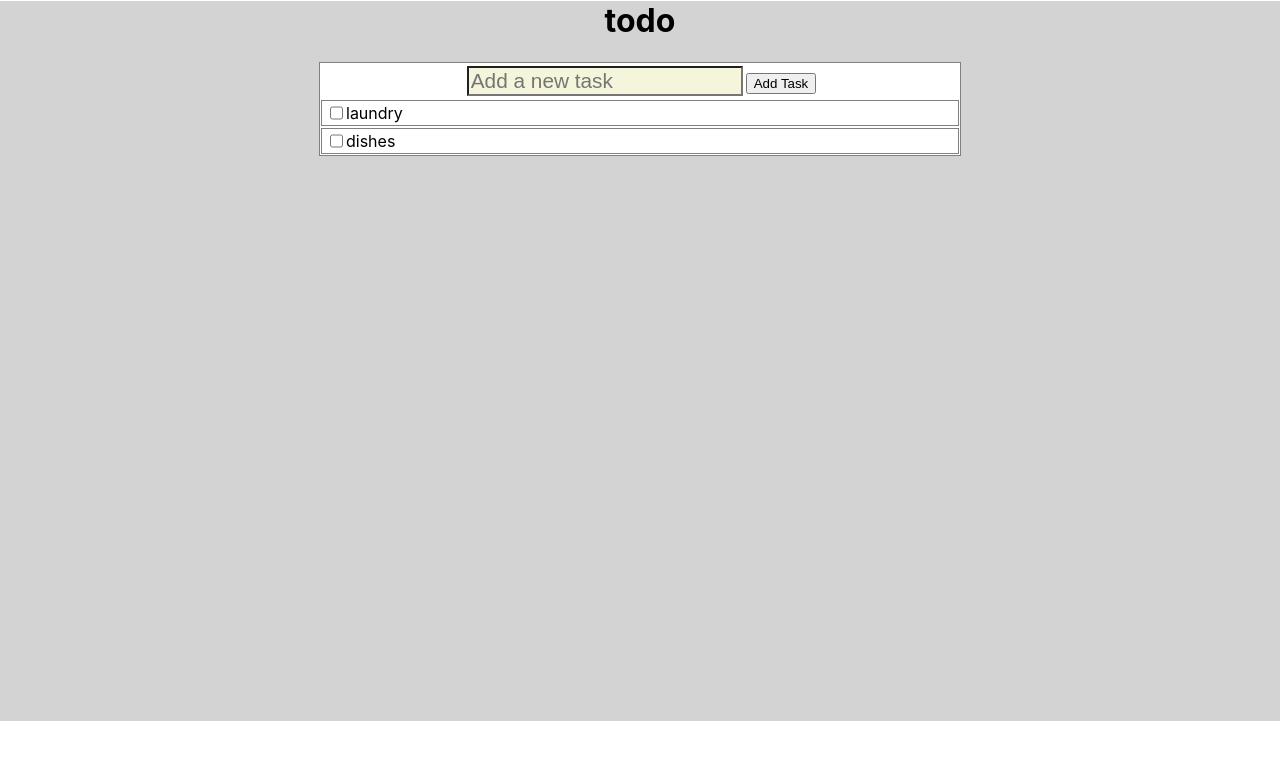
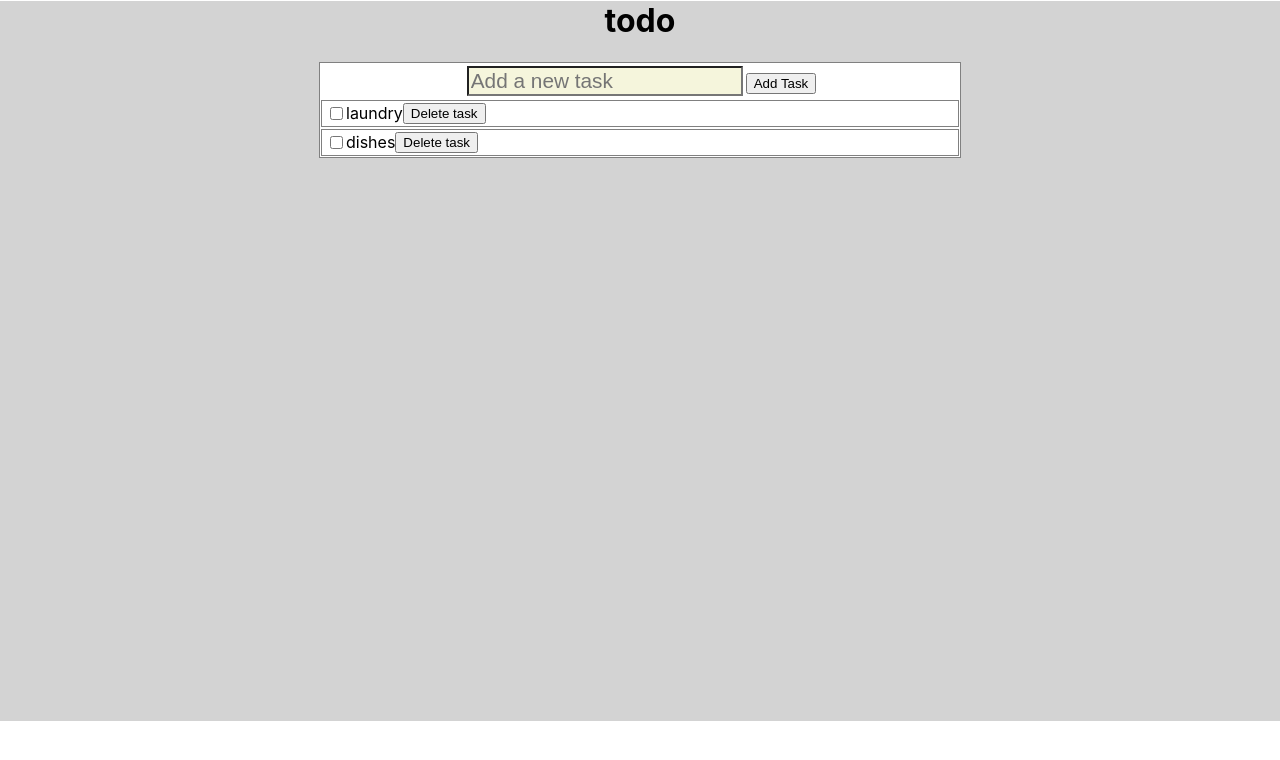
Before and after one commit to rfilaxwy/react-hooks-test, a React (Create React App) app in the folder re-test/: page / in a window 1280 px wide. Shown: the top 760 px of the page. Built offline with nearby package versions, Linux system fonts and the light colour scheme.

Commit message:
Fixed task deletion

```diff
--- a/re-test/src/components/NewTask.js
+++ b/re-test/src/components/NewTask.js
@@ -6,7 +6,7 @@ const NewTask = (props) => {
     return(
         <div className='taskRow'>
             <input type="checkbox"></input>{props.taskName}
-            {/* <button onClick={()=>{props.deleteTask(props.index)}}>Delete task</button> */}
+            <button onClick={props.click}>Delete task</button>
         </div>
     )
 }
--- a/re-test/src/components/TaskOutput.js
+++ /dev/null
@@ -1,19 +0,0 @@
-import React from 'react';
-
-import NewTask from './NewTask';
-
-const TaskOutput = (props) => {
-    const { list } = props;
-
-    let taskOutput = list.map((task, index) => {
-        return <NewTask
-                    index={ index}
-                    key={ index }
-                    taskName={ task }
-                    // deleteTask={ deleteTask }
-                    />
-    })
-    return taskOutput;
-}
-
-export default TaskOutput;
--- a/re-test/src/components/ToDoContainer.js
+++ b/re-test/src/components/ToDoContainer.js
@@ -1,8 +1,8 @@
 import React, { Component } from 'react';
 import TaskAdder  from './TaskAdder';
 import './ToDoContainer.css'
+import NewTask from './NewTask';
 
-import TaskOutput from './TaskOutput';
 
 
 export default class ToDoContainer extends Component{
@@ -19,25 +19,28 @@ export default class ToDoContainer extends Component{
         this.setState({ tasks: tasks })
     }
 
-    // DELETE FUNCTION NOT WORKING
-    // deleteTask = (ind) => {
-    //     let { tasks } = this.state;
-    //     console.log(tasks)
-    //     let newTasks = tasks.splice(ind-1,1);
-    //     this.setState({tasks:newTasks})
-    // }
+
+    deleteTaskHandler = (ind) => {
+        let tasks= this.state.tasks;
+        tasks.splice(ind,1);
+        this.setState({tasks:tasks})
+    }
 
     render(){
-
+        let tasksToShow = this.state.tasks.map((task, index) => {
+            return(
+                <NewTask
+                    taskName={task}
+                    click={()=>this.deleteTaskHandler(index)}
+                    />
+            )
+        })
         return(
             <div className='TodoCont'>
                 <TaskAdder
                     add = { this.handleNewTask }
                 />
-                <TaskOutput
-                    list={ this.state.tasks }
-                    // deleteTask={ this.deleteTask }
-                />
+                {tasksToShow}
             </div>
         )
     }
```
Also changed, not shown: re-test/src/components/TaskDelete.js (deleted).
